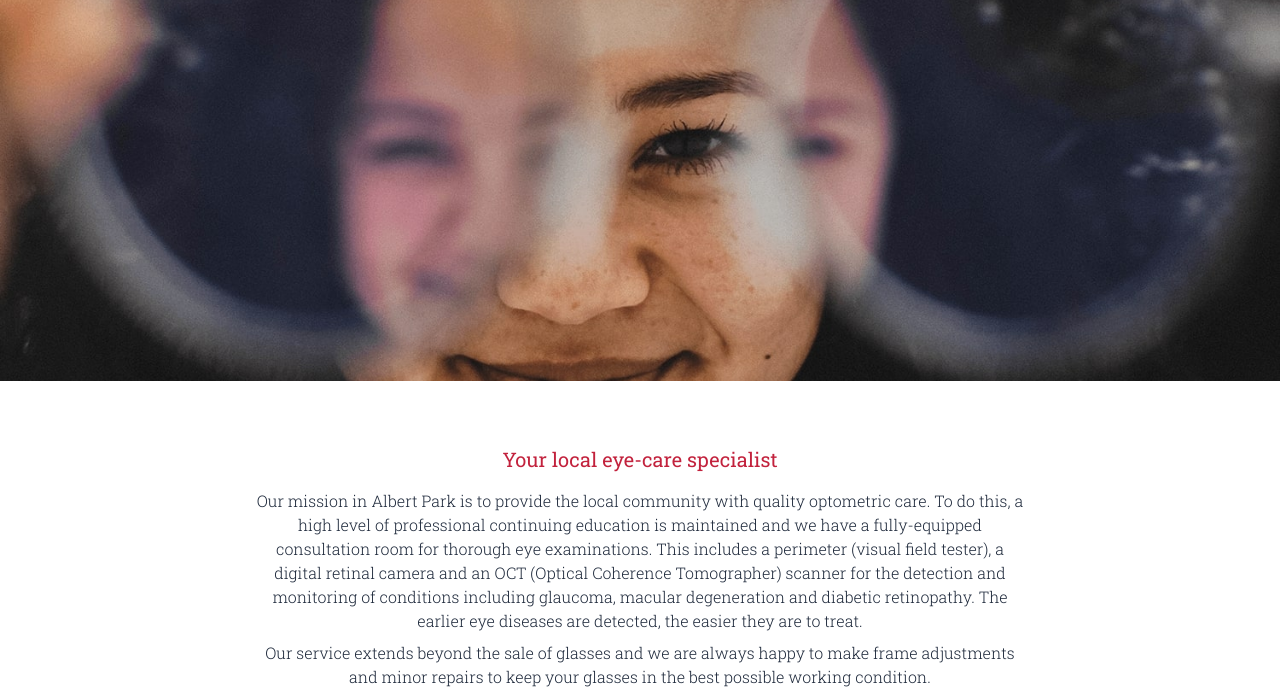
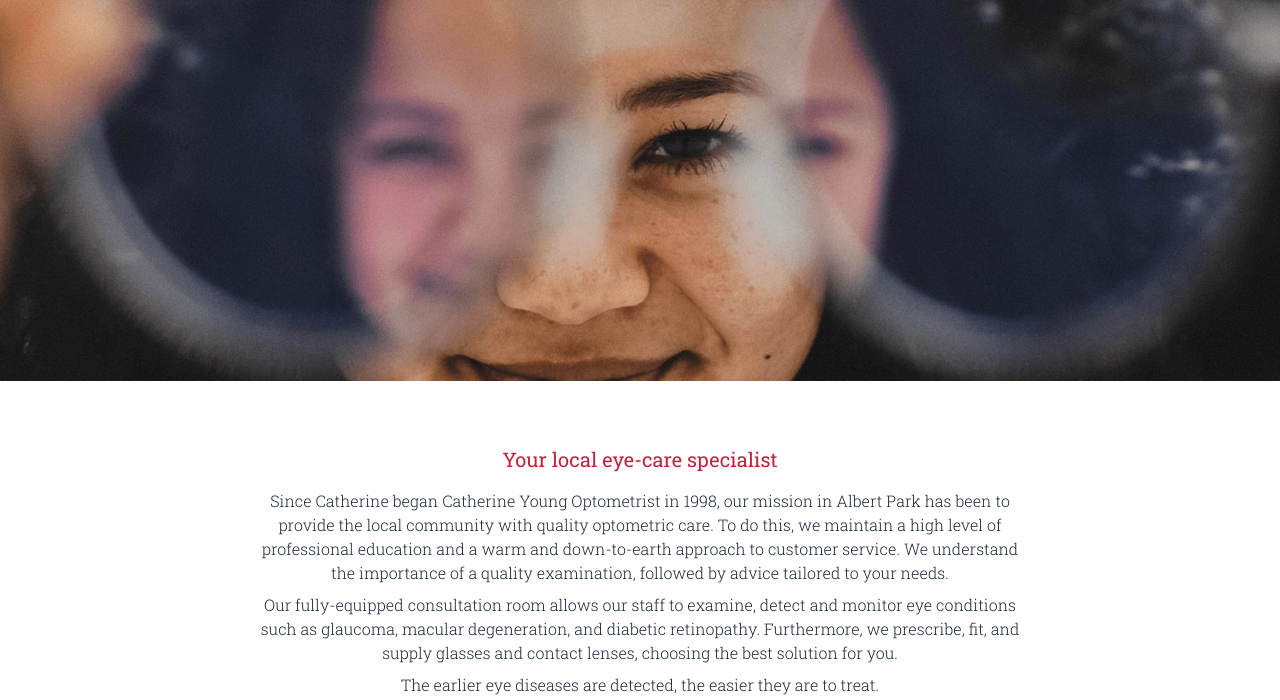
Before and after one commit to BenKrocke/catherineyoung, a website: page index.html in a window 1280 px wide. Shown: the part 83-783 px from the top of the page. Drawn offline with Linux system fonts and the light colour scheme.

Commit message:
Update introduction text

```diff
--- a/index.html
+++ b/index.html
@@ -143,24 +143,13 @@
           Your local eye-care specialist
         </h1>
         <p class="mb-2">
-          Our mission in Albert Park is to provide the local community with
-          quality optometric care. To do this, a high level of professional
-          continuing education is maintained and we have a fully-equipped
-          consultation room for thorough eye examinations. This includes a
-          perimeter (visual field tester), a digital retinal camera and an OCT
-          (Optical Coherence Tomographer) scanner for the detection and
-          monitoring of conditions including glaucoma, macular degeneration and
-          diabetic retinopathy. The earlier eye diseases are detected, the
-          easier they are to treat.
+Since Catherine began Catherine Young Optometrist in 1998, our mission in Albert Park has been to provide the local community with quality optometric care. To do this, we maintain a high level of professional education and a warm and down-to-earth approach to customer service. We understand the importance of a quality examination, followed by advice tailored to your needs.
         </p>
         <p class="mb-2">
-          Our service extends beyond the sale of glasses and we are always happy
-          to make frame adjustments and minor repairs to keep your glasses in
-          the best possible working condition.
+	  Our fully-equipped consultation room allows our staff to examine, detect and monitor eye conditions such as glaucoma, macular degeneration, and diabetic retinopathy. Furthermore, we prescribe, fit, and supply glasses and contact lenses, choosing the best solution for you.
         </p>
         <p class="mb-8">
-          Catherine began Catherine Young Optometrist in 1998 and has become an
-          integral part of the Albert Park village.
+	The earlier eye diseases are detected, the easier they are to treat.
         </p>
         <a
           href="#contact"
@@ -184,7 +173,7 @@
             Catherine Young
           </h1>
           <p>
-            “The long term ocular health of my patients is my primary concern”,
+            “The long-term ocular health of my patients is my primary concern”,
             says Catherine. “Regular eye examinations allow early diagnosis of
             eye disease. We can then discuss and implement appropriate
             management of the condition(s)”.
@@ -369,7 +358,7 @@
           <h1
             class="text-xl font-normal mb-2 text-center md:text-left text-cyo-red"
           >
-            Children's Vision Center
+            Children's Vision Centre
           </h1>
           <p class="mb-2">
             Good vision is important for a child’s educational, physical and
```
